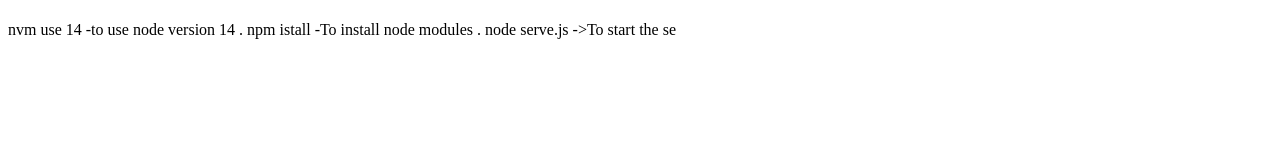
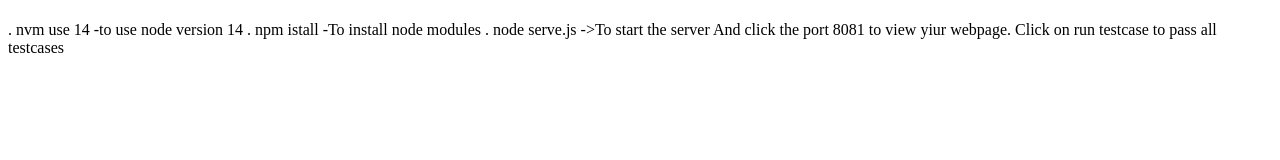
Before and after one commit to iamneo-production/edeabbacadbabaadaeccdfffebaeceaec, a website: page public/index.html in a window 1280 px wide. Drawn offline with Linux system fonts and the light colour scheme.

Commit message:
Backup Commit

```diff
--- a/public/index.html
+++ b/public/index.html
@@ -9,8 +9,10 @@
 </head>
 <body>
    <h1></h1> <h2></h2>
-   nvm use 14 -to use node version 14
+   . nvm use 14 -to use node version 14
    . npm istall -To install node modules
-   . node serve.js ->To start the se
+   . node serve.js ->To start the server
+   And click the port 8081 to view yiur webpage.
+   Click on run testcase to pass all testcases
 </body>
 </html>
```
